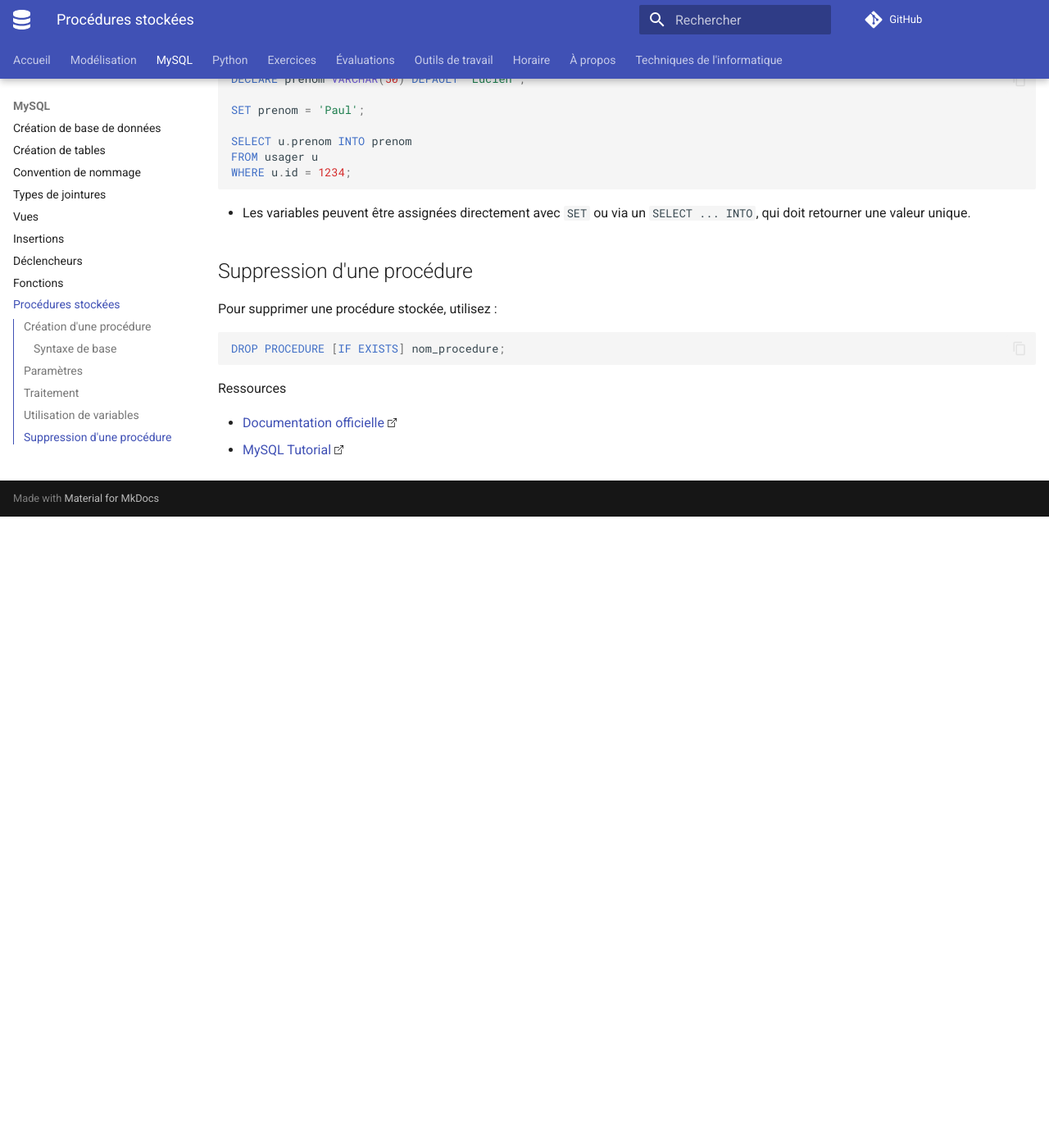
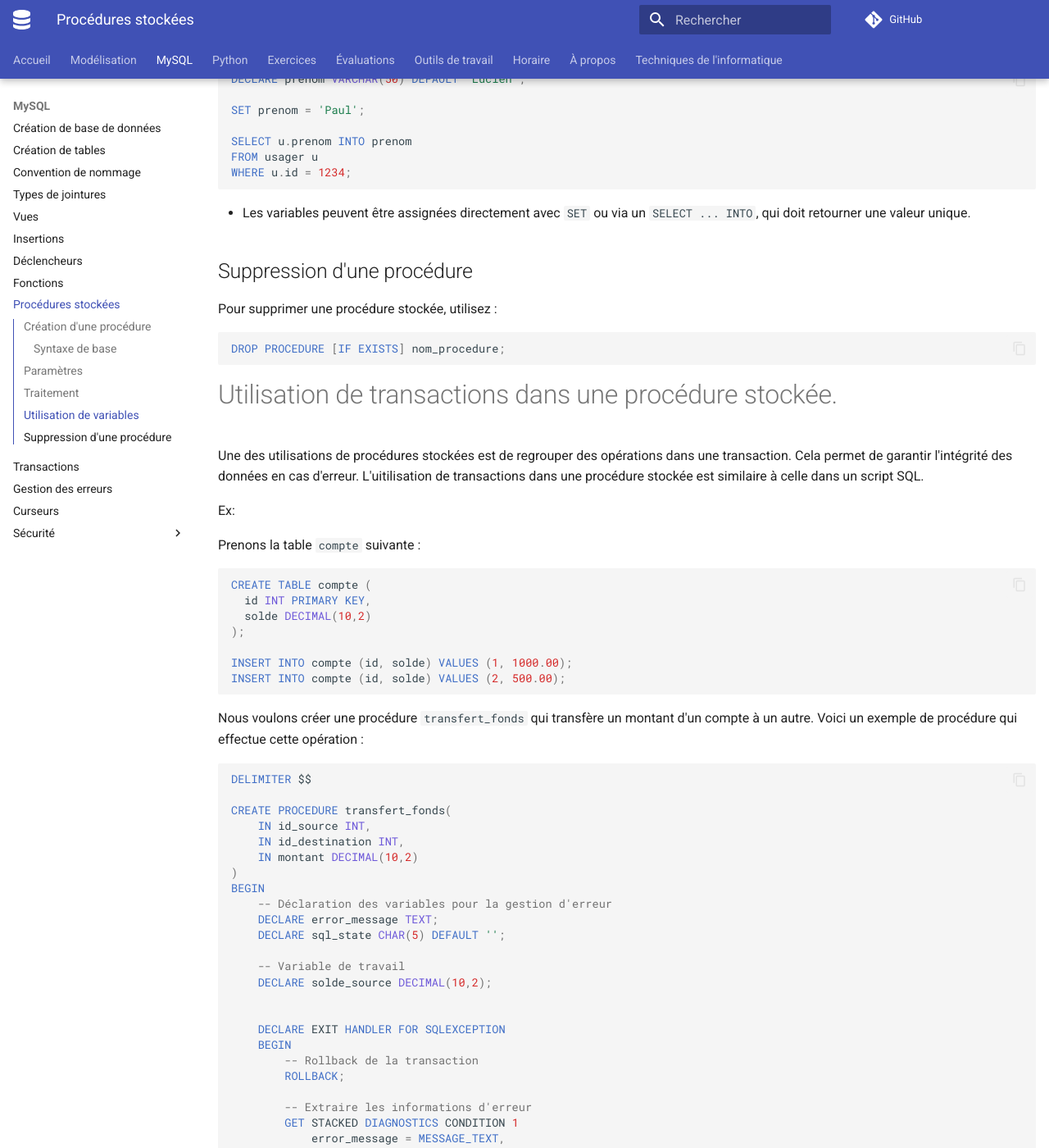
Before and after one commit to cegepvictoetienne/bd2, an MkDocs documentation site: the page built from docs/mysql/procedures.md, in a window 1280 px wide and 1400 px high, scrolled down 1286 px. Shown: the whole window at 82% size. Built offline with MkDocs 1.6.1 and Material for MkDocs 9.7.7, drawn with Linux system fonts in a browser that asks for light colours; comment, search, counter and statistics services are not loaded; before the commit the page ends 1916 px from its top, so only the background shows below that; some of the changed text lies outside the part shown.

Commit message:
ajout révision

````diff
--- a/docs/mysql/procedures.md
+++ b/docs/mysql/procedures.md
@@ -65,6 +65,103 @@
 DROP PROCEDURE [IF EXISTS] nom_procedure;
 ```
 
+# Utilisation de transactions dans une procédure stockée.
+
+Une des utilisations de procédures stockées est de regrouper des opérations dans une transaction. Cela permet de garantir l'intégrité des données en cas d'erreur. L'uitilisation de transactions dans une procédure stockée est similaire à celle dans un script SQL.
+
+Ex:
+
+Prenons la table `compte` suivante :
+
+```sql
+CREATE TABLE compte (
+  id INT PRIMARY KEY,
+  solde DECIMAL(10,2)
+);
+
+INSERT INTO compte (id, solde) VALUES (1, 1000.00);
+INSERT INTO compte (id, solde) VALUES (2, 500.00);
+```
+
+Nous voulons créer une procédure `transfert_fonds` qui transfère un montant d'un compte à un autre. Voici un exemple de procédure qui effectue cette opération :
+
+```sql
+DELIMITER $$
+
+CREATE PROCEDURE transfert_fonds(
+    IN id_source INT,
+    IN id_destination INT,
+    IN montant DECIMAL(10,2)
+)
+BEGIN
+    -- Déclaration des variables pour la gestion d'erreur
+    DECLARE error_message TEXT;
+    DECLARE sql_state CHAR(5) DEFAULT '';
+
+    -- Variable de travail
+    DECLARE solde_source DECIMAL(10,2);
+
+
+    DECLARE EXIT HANDLER FOR SQLEXCEPTION
+    BEGIN
+        -- Rollback de la transaction
+        ROLLBACK;
+
+        -- Extraire les informations d'erreur
+        GET STACKED DIAGNOSTICS CONDITION 1
+            error_message = MESSAGE_TEXT,
+            sql_state = RETURNED_SQLSTATE;
+
+        -- Afficher le message d'erreur
+        SELECT sql_state,
+            error_message AS message_erreur;
+    END;
+
+    START TRANSACTION;
+
+    -- Extraire le solde du compte source
+    SELECT solde INTO solde_source
+    FROM compte
+    WHERE id = id_source
+    FOR UPDATE; -- Optional: Pour barrer l'enregistrement pour éviter la concurence (race condition)
+
+    -- Vérifier si le compte existe
+    IF solde_source IS NULL THEN
+        SIGNAL SQLSTATE '45000'
+            SET MESSAGE_TEXT = 'Compte source inexistant';
+    END IF;
+
+    -- Vérifier si le solde du compte source est suffisant
+    IF solde_source < montant THEN
+        SIGNAL SQLSTATE '45000'
+            SET MESSAGE_TEXT = 'Solde insuffisant';
+    END IF;
+
+    -- Enlever le montant du compte source
+    UPDATE compte
+    SET solde = solde - montant
+    WHERE id = id_source;
+
+    -- Ajouter le montant au compte de destination
+    UPDATE compte
+    SET solde = solde + montant
+    WHERE id = id_destination;
+
+    -- Vérifier si le compte de destination existe
+    IF ROW_COUNT() = 0 THEN
+        SIGNAL SQLSTATE '45000'
+            SET MESSAGE_TEXT = 'Compte destination inexistant';
+    END IF;
+
+    -- Transaction réussie!
+    COMMIT;
+
+    -- Message pour indiquer que le transfert est réussi
+    SELECT 'Transfert réussi' AS message_succes;
+END $$
+DELIMITER ;
+```
+
 Ressources
 
 - [Documentation officielle](https://dev.mysql.com/doc/refman/8.0/en/create-procedure.html)
--- a/mkdocs.yml
+++ b/mkdocs.yml
@@ -57,6 +57,7 @@
       - Évaluation formative formelle: evaluations/evaluation_formative_formelle.md
       - Projet long: evaluations/projet_long.md
       - Révision:
+          - Révision modélisation: evaluations/revision_modelisation.md
           - Examen 01 - Révision A: evaluations/examen01_revision_a.md
           - Analyse - Révision: evaluations/analyse_revision_a.md
           - Évaluation finale - révision: evaluations/revision.md
````
Also changed, not shown: docs/evaluations/revision_modelisation.md (added, +15 -0 lines), docs/horaire.md (+7 -7 lines), docs/index.md (+3 -3 lines), docs/images/horaire.png (added), docs/images/liste_eleves.png (added), 2 other files.
